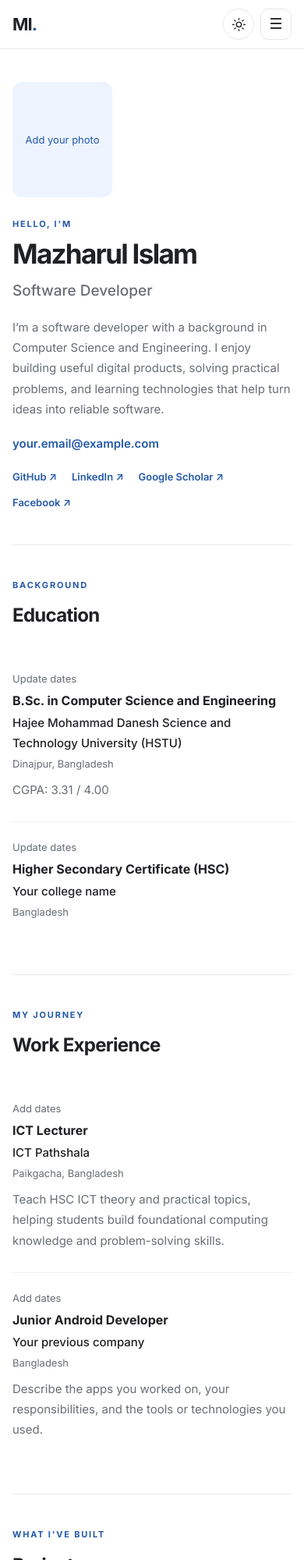
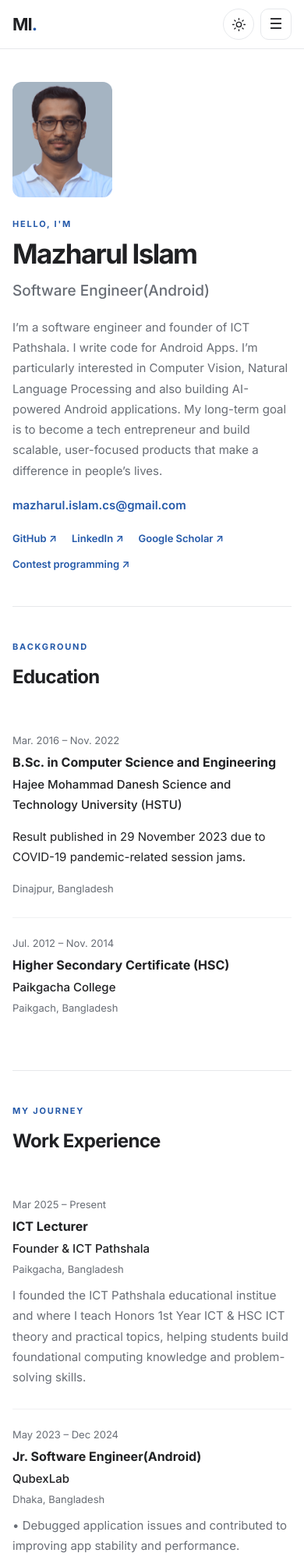
Before and after one commit to mazharulcs/mazharulcs.github.io, a plain HTML site: page index.html in a window 390 px wide. Shown: the top 2000 px of the page at 78% size. Drawn offline with Linux system fonts and the light colour scheme.

Commit message:
feat: add education section

```diff
--- a/index.html
+++ b/index.html
@@ -5,7 +5,8 @@
   <meta name="viewport" content="width=device-width, initial-scale=1.0">
   <meta name="description" content="Mazharul Islam — software developer portfolio, projects, education, and research.">
   <meta name="theme-color" content="#ffffff" id="themeColor">
-  <title>Mazharul Islam | Software Developer</title>
+  <title>Mazharul Islam</title>
+  <link rel="icon" type="image/jpeg" href="assets/profile.png">
   <link rel="stylesheet" href="style.css">
   <link rel="preconnect" href="https://fonts.googleapis.com">
   <link rel="preconnect" href="https://fonts.gstatic.com" crossorigin>
@@ -30,6 +31,7 @@
 
       <div class="nav-center">
         <div class="nav-links" id="navLinks">
+          <a href="#home">Home</a>
           <a href="#education">Education</a>
           <a href="#experience">Experience</a>
           <a href="#projects">Projects</a>
@@ -60,22 +62,23 @@
       <div class="profile-copy">
         <p class="eyebrow">HELLO, I'M</p>
         <h1>Mazharul Islam</h1>
-        <h2>Software Developer</h2>
+        <h2>Software Engineer(Android)</h2>
         <p class="intro">
-          I’m a software developer with a background in Computer Science and Engineering.
-          I enjoy building useful digital products, solving practical problems, and learning
-          technologies that help turn ideas into reliable software.
+          I’m a software engineer and founder of ICT Pathshala. I write code for Android Apps. I’m particularly interested in
+          Computer Vision, Natural Language Processing and also building AI-powered Android applications.
+          My long-term goal is to become a tech entrepreneur and build scalable, user-focused products
+          that make a difference in people’s lives.
         </p>
-        <p class="contact-line"><a href="mailto:your.email@example.com">your.email@example.com</a></p>
+        <p class="contact-line"><a href="mailto:mazharul.islam.cs@gmail.com">mazharul.islam.cs@gmail.com</a></p>
         <div class="social-links">
           <a href="https://github.com/mazharulcs" target="_blank" rel="noreferrer">GitHub ↗</a>
-          <a href="https://www.linkedin.com/" target="_blank" rel="noreferrer">LinkedIn ↗</a>
-          <a href="https://scholar.google.com/" target="_blank" rel="noreferrer">Google Scholar ↗</a>
-          <a href="https://www.facebook.com/" target="_blank" rel="noreferrer">Facebook ↗</a>
+          <a href="https://www.linkedin.com/in/mazharulhstu" target="_blank" rel="noreferrer">LinkedIn ↗</a>
+          <a href="https://scholar.google.com/citations?hl=en&user=M5vzQYsAAAAJ" target="_blank" rel="noreferrer">Google Scholar ↗</a>
+          <a href="https://linktr.ee/mazharul_islam" target="_blank" rel="noreferrer">Contest programming ↗</a>
         </div>
       </div>
       <div class="profile-image-wrap">
-        <img class="profile-image" src="assets/profile.jpg" alt="Portrait of Mazharul Islam"
+        <img class="profile-image" src="assets/profile.png" alt="Portrait of Mazharul Islam"
              onerror="this.style.display='none'; this.nextElementSibling.style.display='grid';">
         <div class="image-placeholder" aria-hidden="true">Add your photo</div>
       </div>
@@ -87,18 +90,19 @@
         <div class="item-main">
           <h3>B.Sc. in Computer Science and Engineering</h3>
           <p class="organization">Hajee Mohammad Danesh Science and Technology University (HSTU)</p>
+          <p>Result published in 29 November 2023 due to COVID-19 pandemic-related session jams.</p>
           <p class="muted">Dinajpur, Bangladesh</p>
-          <p class="description">CGPA: 3.31 / 4.00</p>
+          <!-- <p class="description">CGPA: 3.31 / 4.00</p> -->
         </div>
-        <p class="date">Update dates</p>
+        <p class="date">Mar. 2016 – Nov. 2022</p>
       </article>
       <article class="timeline-item">
         <div class="item-main">
           <h3>Higher Secondary Certificate (HSC)</h3>
-          <p class="organization">Your college name</p>
-          <p class="muted">Bangladesh</p>
+          <p class="organization">Paikgacha College</p>
+          <p class="muted">Paikgach, Bangladesh</p>
         </div>
-        <p class="date">Update dates</p>
+        <p class="date">Jul. 2012 – Nov. 2014</p>
       </article>
     </section>
 
@@ -107,20 +111,36 @@
       <article class="timeline-item">
         <div class="item-main">
           <h3>ICT Lecturer</h3>
-          <p class="organization">ICT Pathshala</p>
+          <p class="organization">Founder & ICT Pathshala</p>
           <p class="muted">Paikgacha, Bangladesh</p>
-          <p class="description">Teach HSC ICT theory and practical topics, helping students build foundational computing knowledge and problem-solving skills.</p>
+          <p class="description">I founded the ICT Pathshala educational institue and where I teach Honors 1st Year ICT &  HSC ICT theory and practical topics, helping students build foundational computing knowledge and problem-solving skills.</p>
         </div>
-        <p class="date">Add dates</p>
+        <p class="date">Mar 2025 – Present</p>
       </article>
       <article class="timeline-item">
         <div class="item-main">
-          <h3>Junior Android Developer</h3>
-          <p class="organization">Your previous company</p>
-          <p class="muted">Bangladesh</p>
-          <p class="description">Describe the apps you worked on, your responsibilities, and the tools or technologies you used.</p>
+          <h3>Jr. Software Engineer(Android)</h3>
+          <p class="organization">QubexLab</p>
+          <p class="muted">Dhaka, Bangladesh</p>
+          <p class="description">
+            • Debugged application issues and contributed to improving app stability and performance.<br>
+            • Collaborated with team members on software development, testing, and maintenance.<br>
+            • Collaborated with designers, engineers, and product managers to build great experiences.</p>
         </div>
-        <p class="date">Add dates</p>
+        <p class="date">May 2023 – Dec 2024</p>
+      </article>
+      <article class="timeline-item">
+        <div class="item-main">
+          <h3>Software Engineer Intern (Android)</h3>
+          <p class="organization">QubexLab</p>
+          <p class="muted">Dhaka, Bangladesh</p>
+          <p class="description">
+            • Assisted in developing and maintaining Android applications using Kotlin and Android Studio.<br>
+            • Learned XML, Jetpack, MVVM architecture, Room/SQLite, and REST APIs using Retrofit.<br>
+            • Developed and maintained Android applications under the guidance of senior developers.
+          </p>
+        </div>
+        <p class="date">Nov 2022 – Apr 2023</p>
       </article>
     </section>
 
--- a/script.js
+++ b/script.js
@@ -55,3 +55,39 @@ if (menuToggle && navCenter && navLinks) {
 
 const year = document.querySelector("#year");
 if (year) year.textContent = new Date().getFullYear();
+
+// Highlight the active navigation item while scrolling
+const menuItems = document.querySelectorAll(
+  '#navLinks a[href^="#"]'
+);
+
+const sections = Array.from(menuItems)
+  .map((link) => {
+    return document.querySelector(link.getAttribute("href"));
+  })
+  .filter((section) => section !== null);
+
+function updateActiveNav() {
+  let currentSection = "";
+
+  const scrollPosition = window.scrollY + 150;
+
+  sections.forEach((section) => {
+    if (scrollPosition >= section.offsetTop) {
+      currentSection = section.id;
+    }
+  });
+
+  menuItems.forEach((link) => {
+    const isActive =
+      link.getAttribute("href") === `#${currentSection}`;
+
+    link.classList.toggle("active", isActive);
+  });
+}
+
+window.addEventListener("scroll", updateActiveNav, {
+  passive: true
+});
+
+window.addEventListener("load", updateActiveNav);
--- a/style.css
+++ b/style.css
@@ -12,7 +12,7 @@
   --header: rgba(255, 255, 255, .94);
   --surface: #ffffff;
   --button-text: #ffffff;
-  --content-width: 900px;
+  --content-width: 1050px;
 }
 html[data-theme="dark"] {
   color-scheme: dark;
@@ -44,6 +44,18 @@ a { color: inherit; text-decoration: none; }
 a:hover { color: var(--accent); }
 button { font: inherit; }
 .container { width: min(var(--content-width), calc(100% - 44px)); margin: 0 auto; }
+
+.nav-links a {
+    color: var(--muted);
+    text-decoration: none;
+    transition: color 0.2s ease;
+}
+
+.nav-links a:hover,
+.nav-links a.active {
+    color: var(--accent);
+    font-weight: 600;
+}
 
 /* ===== Header: brand left, menu centered, theme control right ===== */
 .site-header {
```
Also changed, not shown: assets/profile.png (added).
